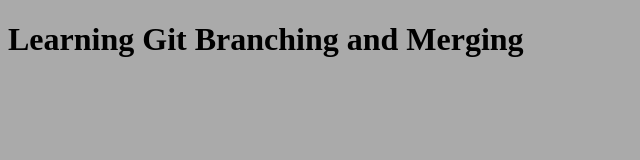
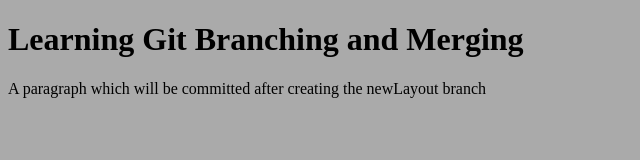
Before and after one commit to L5080/gitlearning, a plain HTML site: page index.html in a window 1280 px wide. Shown: the whole page, without its empty margins (0-640 px from the left). Drawn offline with Linux system fonts and the light colour scheme.

Commit message:
Added a paragraph to index.html

```diff
--- a/index.html
+++ b/index.html
@@ -7,5 +7,6 @@
   </head>
   <body>
     <h1>Learning Git Branching and Merging</h1>
+	<p> A paragraph which will be committed after creating the newLayout branch </p>
   </body>
 </html>
```
